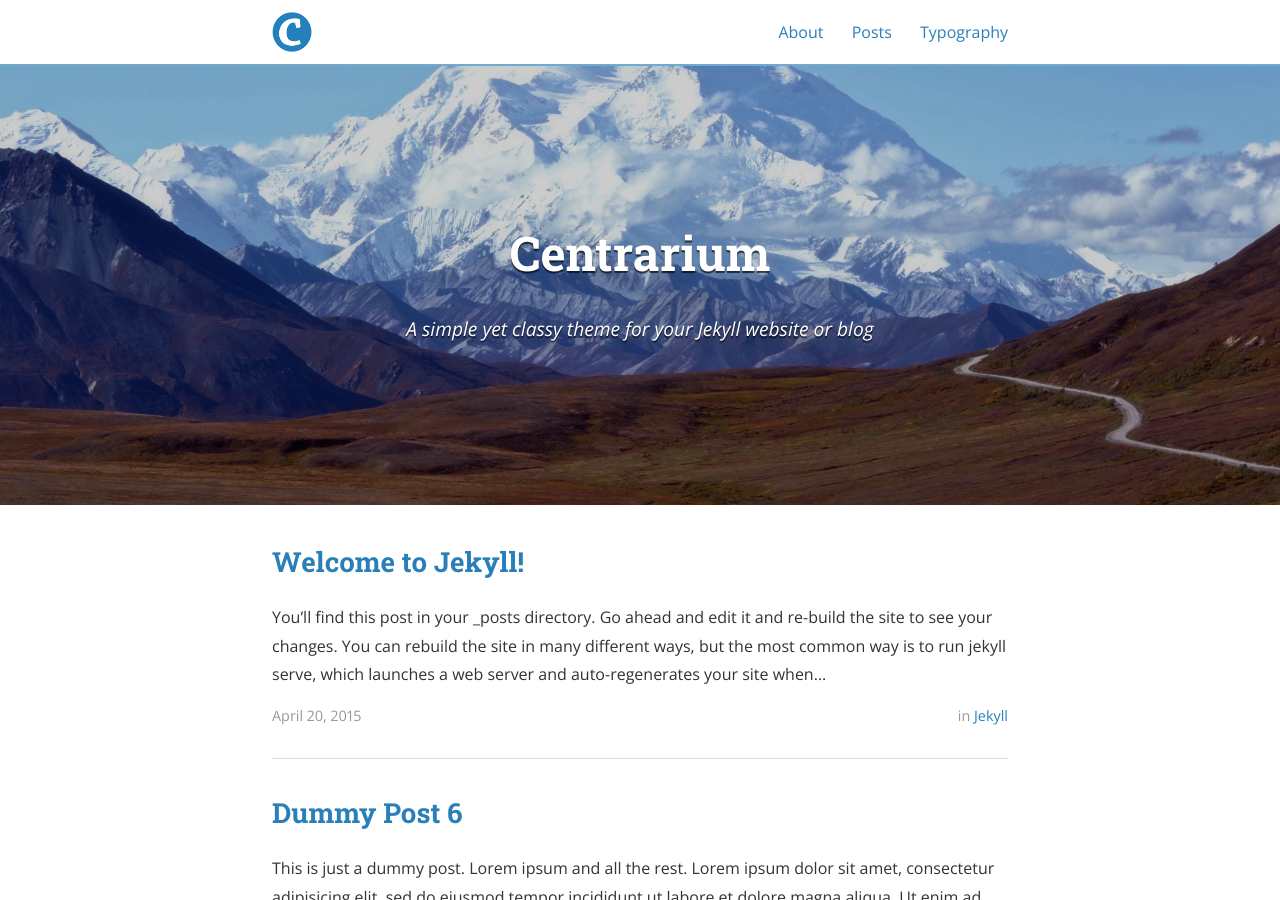
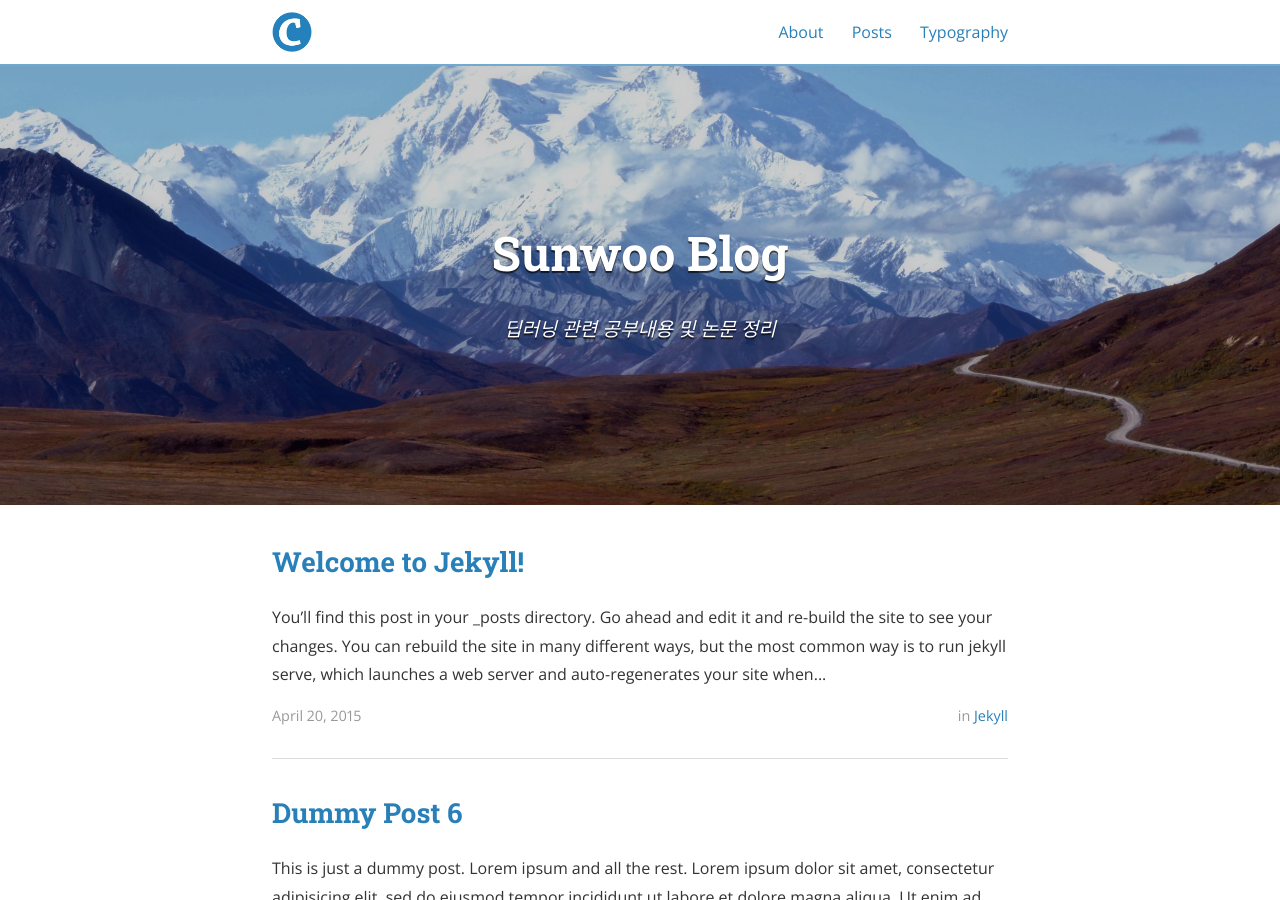
Before and after one commit to dltjsdn/dltjsdn.github.io, a Jekyll site: the page built from index.html, in a window 1280 px wide and 900 px high. Built offline with Jekyll 4.4.1, drawn with Linux system fonts in a browser that asks for light colours; nearby versions of some CDN libraries; the list of posts is cut into pages by our own code; some of the changed text lies outside the part shown.

Commit message:
Initial Commit3

```diff
--- a/_config.yml
+++ b/_config.yml
@@ -9,12 +9,13 @@ exclude:
   - "/vendor/"
 
 # Site settings
-title: Centrarium
-subtitle: "A simple yet classy theme for your Jekyll website or blog"
-email: blcentra@gmail.com
-name: Ben Centra
+title: Sunwoo Blog
+subtitle: "딥러닝 관련 공부내용 및 논문 정리"
+email: dltjsdn3606@naver.com
+name: Lee Sunwoo
 description: >
   A simple yet classy theme for your Jekyll website or blog.
+
 # Base URL of site (i.e. /blog). It should always start with a slash,
 # and never end with a slash. Set it to a blank value if hosting at the
 # root of your server.
```
